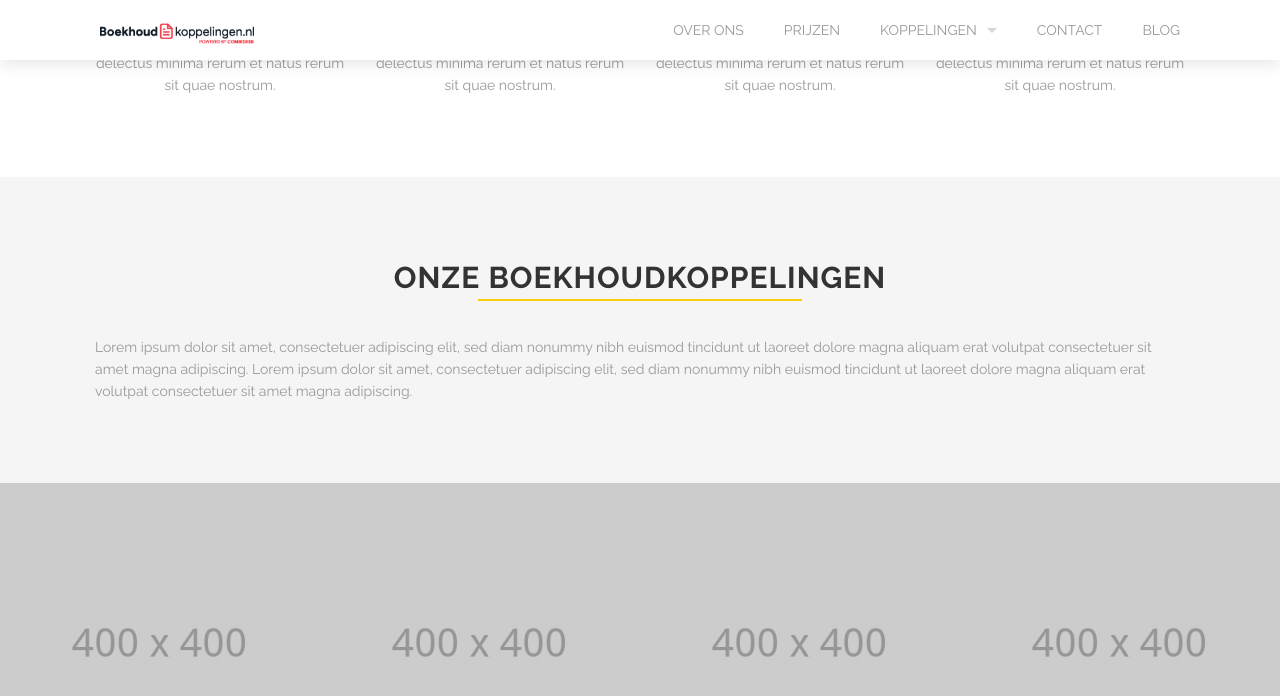
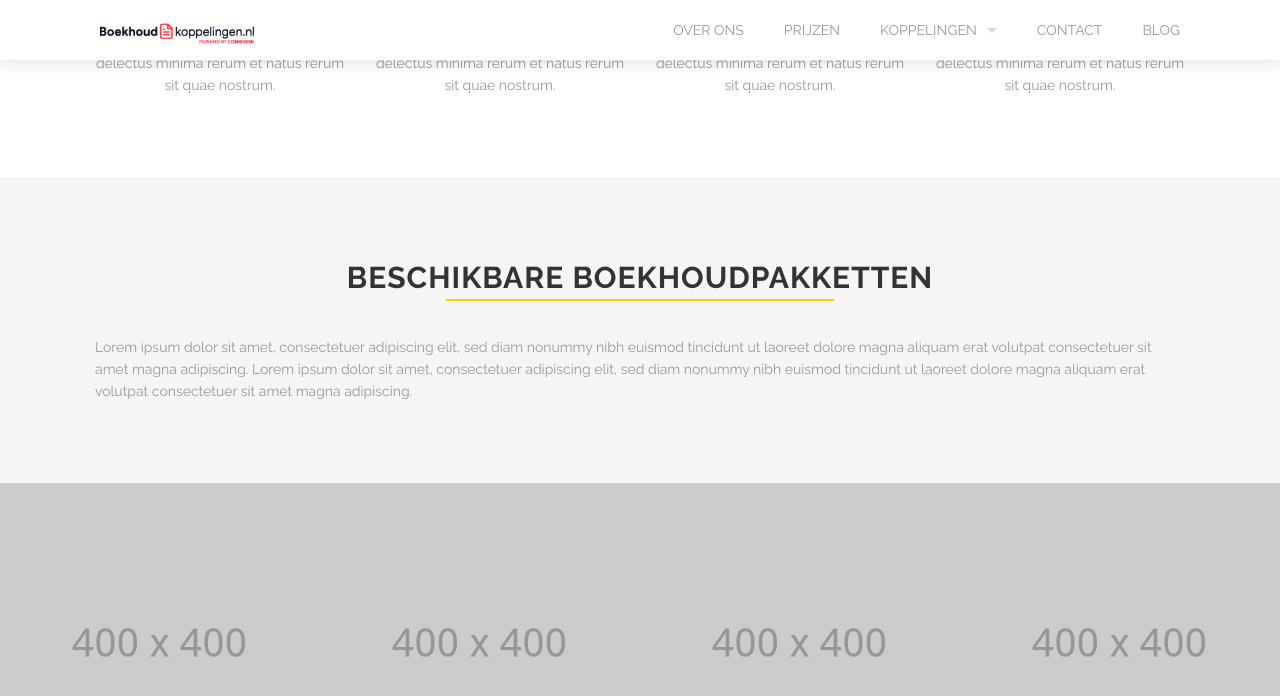
Before and after one commit to Combidesk/combidesk.github.io, a Jekyll site: the page built from index.html, in a window 1280 px wide and 900 px high, scrolled down 987 px. Shown: the top 696 px of the window. Built offline with Jekyll 4.4.1, drawn with Linux system fonts in a browser that asks for light colours.

Commit message:
Update index.html
Homepage text changes

```diff
--- a/index.html
+++ b/index.html
@@ -203,7 +203,7 @@
 <div class="full" style="background: #f5f5f5;">
   <div class="row">
     <div class="large-12 columns">
-      {% include section-header.html title="Onze boekhoudkoppelingen" %}
+      {% include section-header.html title="Beschikbare boekhoudpakketten" %}
       <div class="spacing"></div>
       <p>
         Lorem ipsum dolor sit amet, consectetuer adipiscing elit, sed diam nonummy nibh euismod tincidunt ut laoreet dolore magna aliquam erat volutpat consectetuer sit amet magna adipiscing. Lorem ipsum dolor sit amet, consectetuer adipiscing elit, sed diam nonummy nibh euismod tincidunt ut laoreet dolore magna aliquam erat volutpat consectetuer sit amet magna adipiscing.
```
